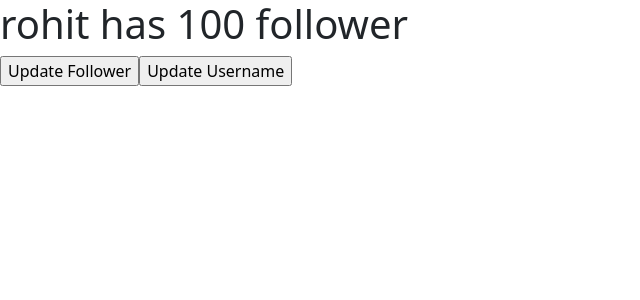
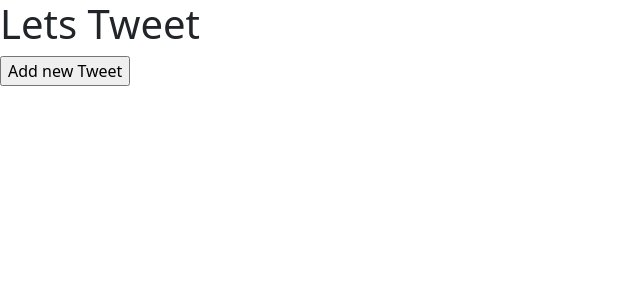
Before and after one commit to kodecdac/day4-my-app, a React (Create React App) app: page / in a window 1280 px wide. Shown: the top 300 px of the page, without its empty margins (0-640 px from the left). Built offline with nearby package versions, Linux system fonts and the light colour scheme.

Commit message:
stateul list.

```diff
--- a/src/App.js
+++ b/src/App.js
@@ -1,27 +1,20 @@
 import { useState } from "react";
 
 export default function App() {
-  // let user = { usenrame: "rohit", follower: 100 };
-  let [user, setUser] = useState({ username: "rohit", follower: 100 });
+  let [cityList, setCityList] = useState([]);
 
-  const updateFollower = () => {
-    let newFollower = user.follower + 10;
-    setUser({ ...user, follower: newFollower });
-  };
-
-  const updateUsername = () => {
-    let newUsername = user.username + " sharma";
-    setUser({ ...user, username: newUsername });
+  let addNewCity = () => {
+    setCityList(["PUNE", ...cityList]);
   };
 
   return (
     <div>
-      <h1>
-        {user.username} has {user.follower} follower
-      </h1>
+      <h1>Lets Tweet</h1>
+      <input type="button" value="Add new Tweet" onClick={addNewCity} />
 
-      <input type="button" value="Update Follower" onClick={updateFollower} />
-      <input type="button" value="Update Username" onClick={updateUsername} />
+      {cityList.map((item) => (
+        <div>{item}</div>
+      ))}
     </div>
   );
 }
```
